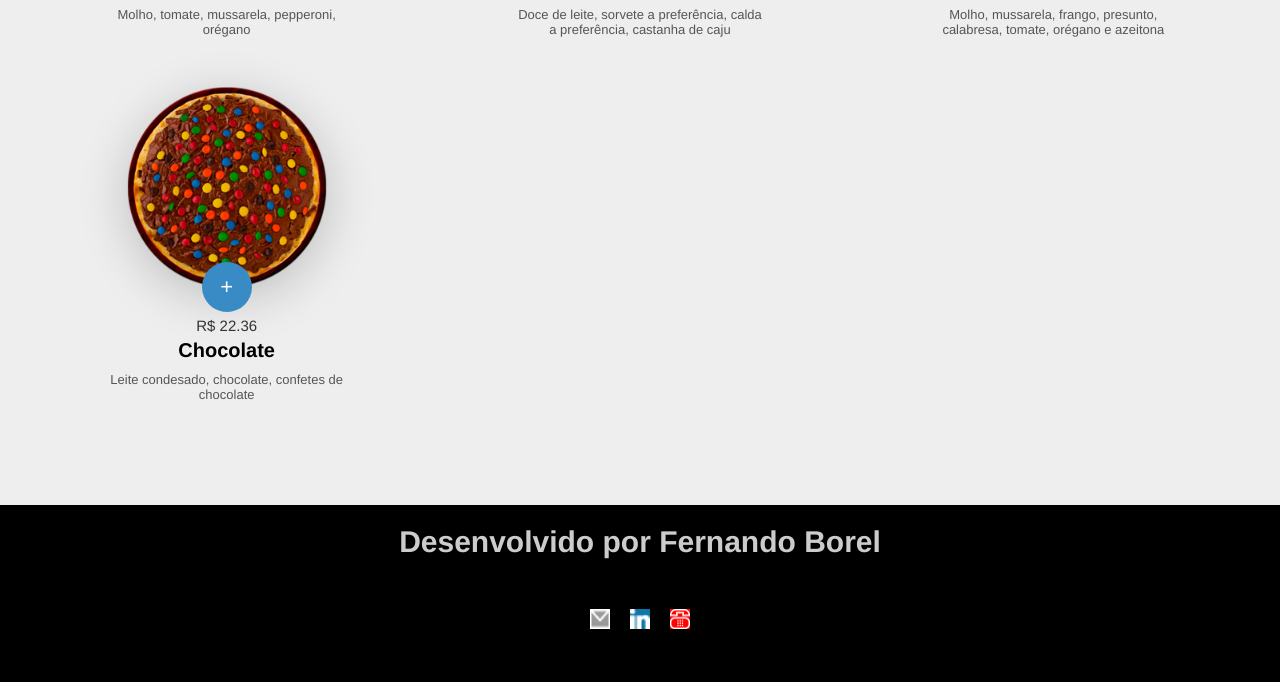
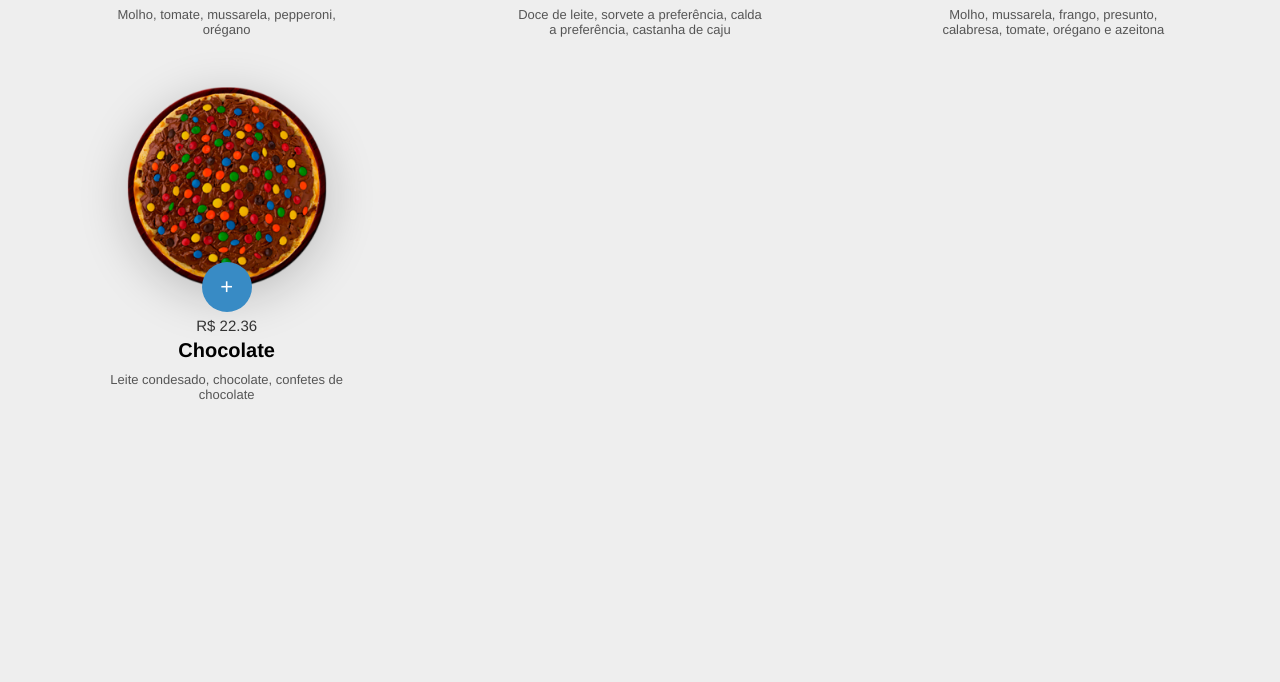
Before and after one commit to fernandoborel/projeto-pizzaria, a plain HTML site: page index.html in a window 1280 px wide. Shown: the part 817-1499 px from the top of the page. After the commit the page ends 1289 px from the top, so only its background shows below. Drawn offline with Linux system fonts and the light colour scheme; a web font is replaced by a local one.

Commit message:
Projeto Finalizado

```diff
--- a/index.html
+++ b/index.html
@@ -2,7 +2,7 @@
 <html>
 <head>
     <meta charset="utf-8" />
-    <title>Curso de JavaScript</title>
+    <title>Pizzaria</title>
     <link rel="stylesheet" href="style.css" />
     <meta name="viewport" content="width=device-width, initial-scale=1.0">
     <link href="https://fonts.googleapis.com/css?family=Hepta+Slab:400,700|Lato:400,700&display=swap" rel="stylesheet">
@@ -94,18 +94,6 @@
         </div>
     </div>
 
-    <footer>
-        <div class="devfer">
-            <h1>Desenvolvido por Fernando Borel</h1>
-        </div>
-
-        <div class="contact">
-            <a href="mailto:fernandomenezesborel@gmail.com?Subject=Título%20da%20mensagem"><img class="email" src="images/carta.png"/></a>
-            <a href="https://www.linkedin.com/in/fernando-borel-225498218/"><img class="linkedin" src="images/linkedin.png"/></a>
-            <a href="https://api.whatsapp.com/send?phone=5521973428024"><img class="telefone" src="images/telefone.png"/></a>
-        </div>
-    </footer>
-
     <script type="text/javascript" src="pizzas.js"></script>
     <script type="text/javascript" src="script.js"></script>
 </body>
--- a/script.js
+++ b/script.js
@@ -111,7 +111,21 @@ c('.pizzaInfo--addButton').addEventListener('click', ()=>{
 
 // carrinho de compras
 
+c('.menu-openner').addEventListener('click', ()=> {
+    if(cart.length > 0) {
+        c('aside').style.left = '0';
+    }
+
+});
+
+c('.menu-closer').addEventListener('click', ()=> {
+    c('aside').style.left = '100vw';
+});
+
 function updateCart(){
+
+    c('.menu-openner span').innerHTML = cart.length;
+
     if(cart.length > 0) {
         c('aside').classList.add('show');
         c('.cart').innerHTML = ' ';
@@ -172,5 +186,6 @@ function updateCart(){
 
     } else {
         c('aside').classList.remove('show');
+        c('aside').style.left = '100vw';
     }
 };
--- a/style.css
+++ b/style.css
@@ -5,10 +5,9 @@ body {
     background-color:#EEE;
     font-family:'Lato',Helvetica,Arial;
     font-size:15px;
-    display:flex;
     margin:0;
     min-height:100vh;
-    flex-direction: column;
+    display: flex;
 }
 .models {
     display:none;
@@ -340,56 +339,6 @@ h1 {
     background-color:#35af4a;
 }
 
-footer {
-    margin-top: -500px;
-    background-color: black;
-}
-
-.devfer{
-    display: flex;
-    justify-content: center;
-    align-items: center;
-    margin: auto;
-}
-.devfer h1{
-    color: #CCC;
-    font-size: 30px;
-}
-
-.contact{
-    display: flex;
-    align-items: center;
-    justify-content: center;
-    margin: auto;
-    margin-top: 30px;
-    margin-bottom: 50px;
-}
-.linkedin{
-    background-color: #0E76A9 ;
-    width: 20px;
-    height: 20px;
-    margin-right: 10px;
-    text-align: center;
-    margin-left: 10px;
-}
-.email{
-    background-color: #999 ;
-    width: 20px;
-    height: 20px;
-    margin-right: 10px;
-    text-align: center;
-    margin-left: 10px;
-}
-.telefone{
-    background-color: #FF0000 ;
-    width: 20px;
-    height: 20px;
-    margin-right: 10px;
-    text-align: center;
-    margin-left: 10px;
-}
-
-
 @media (max-width:1000px) {
     .pizza-area {
         grid-template-columns: repeat(2, 1fr);
```
Also changed, not shown: 1 other file.
